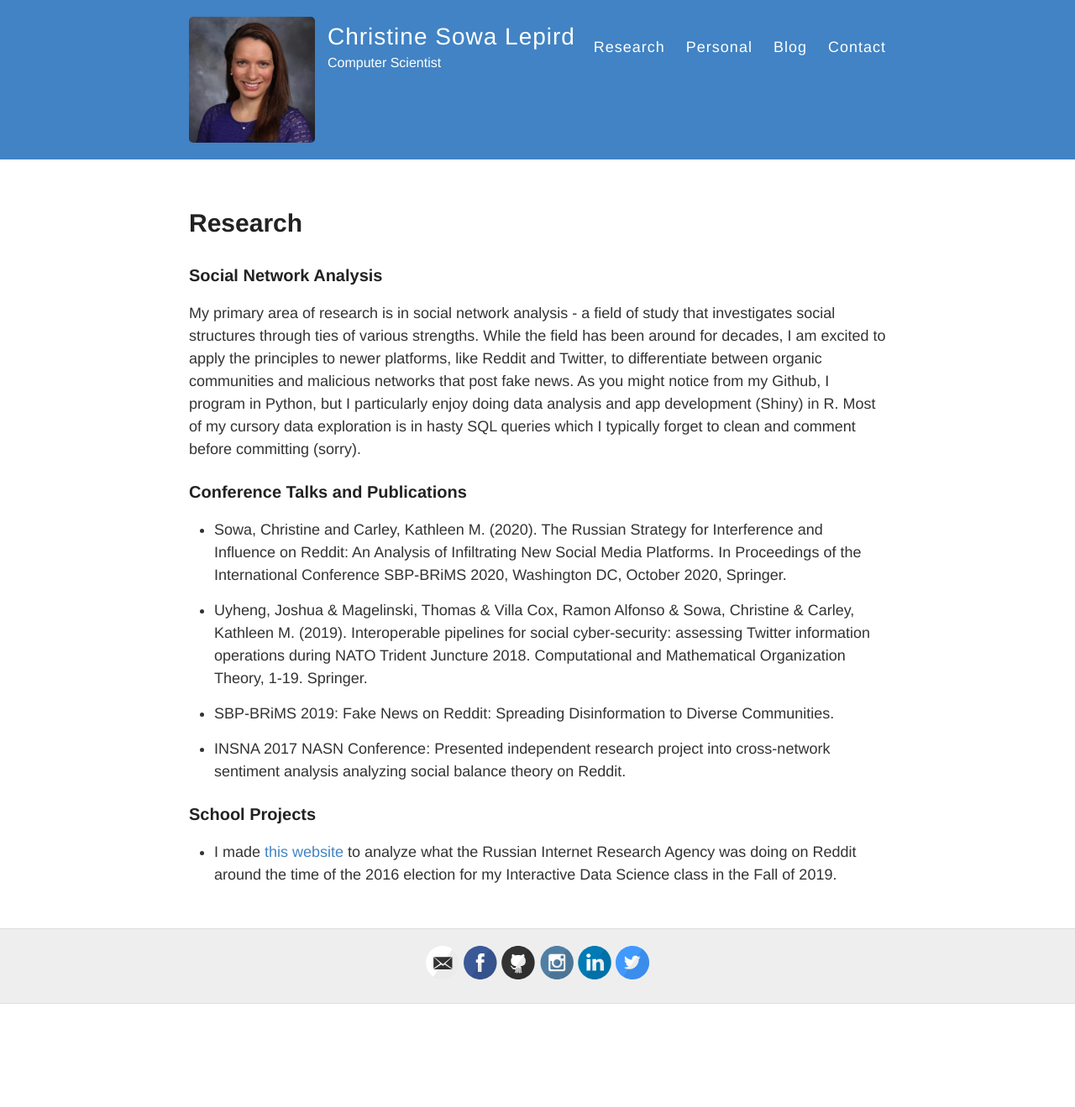
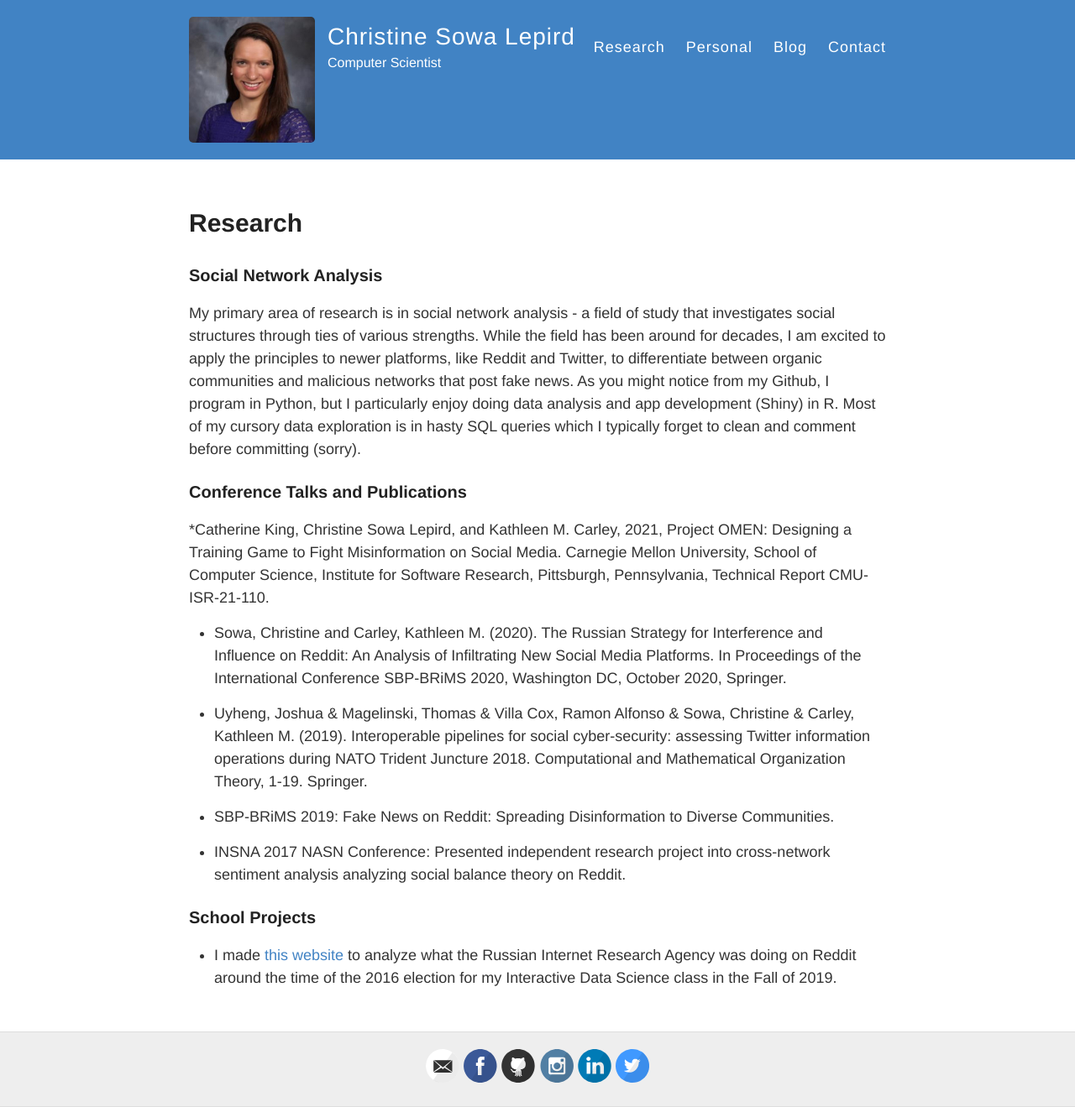
Before and after one commit to christine-lepird/christine-lepird.github.io, a Jekyll site: the page built from research.md, in a window 1280 px wide. Shown: the whole page at 84% size. Built offline with Jekyll 4.4.1, drawn with Linux system fonts in a browser that asks for light colours; before the commit the page ends 1196 px from its top, so only the background shows below that.

Commit message:
Update research.md

```diff
--- a/research.md
+++ b/research.md
@@ -10,6 +10,8 @@ permalink: /research/
 My primary area of research is in social network analysis - a field of study that investigates social structures through ties of various strengths. While the field has been around for decades, I am excited to apply the principles to newer platforms, like Reddit and Twitter, to differentiate between organic communities and malicious networks that post fake news. As you might notice from my Github, I program in Python, but I particularly enjoy doing data analysis and app development (Shiny) in R. Most of my cursory data exploration is in hasty SQL queries which I typically forget to clean and comment before committing (sorry).
 
 ### Conference Talks and Publications
+*Catherine King, Christine Sowa Lepird, and Kathleen M. Carley, 2021, Project OMEN: Designing a Training Game to Fight Misinformation on Social Media. Carnegie Mellon University, School of Computer Science, Institute for Software Research, Pittsburgh, Pennsylvania, Technical Report CMU-ISR-21-110.
+
 * Sowa, Christine and Carley, Kathleen M. (2020). The Russian Strategy for Interference and Influence on Reddit: An Analysis of Infiltrating New Social Media Platforms.  In Proceedings of the International Conference SBP-BRiMS 2020,  Washington DC, October 2020, Springer.
 
 * Uyheng, Joshua & Magelinski, Thomas & Villa Cox, Ramon Alfonso & Sowa, Christine & Carley, Kathleen M. (2019). Interoperable pipelines for social cyber-security: assessing Twitter information operations during NATO Trident Juncture 2018. Computational and Mathematical Organization Theory, 1-19. Springer.
```
